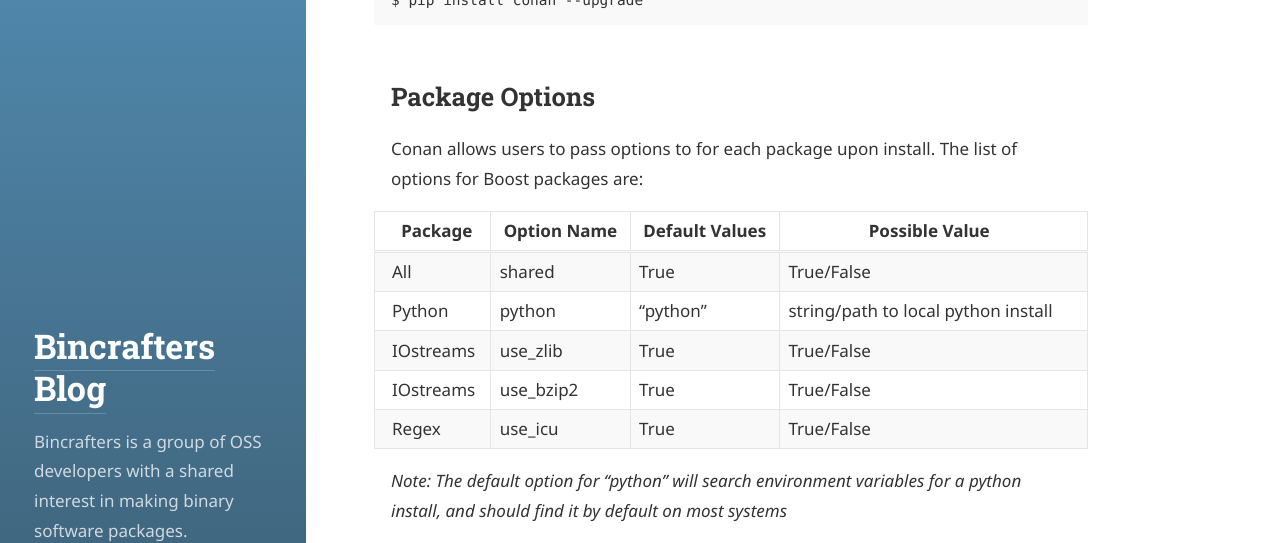
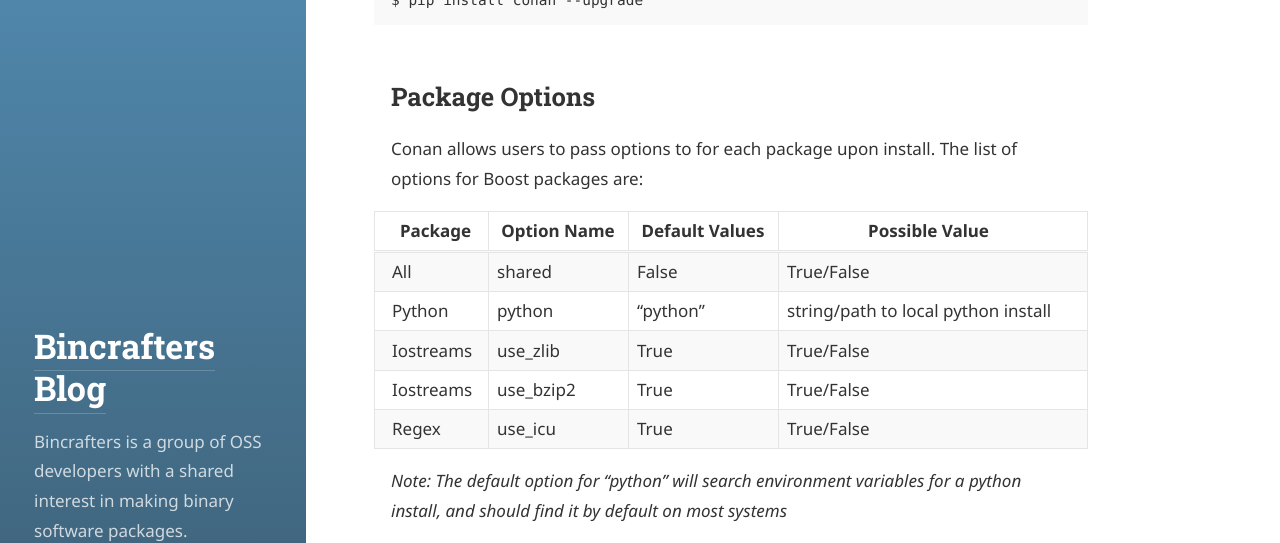
Before and after one commit to bincrafters/bincrafters.github.io, a Jekyll site: the page built from _posts/2017-09-22-boost-modular-packages-conan.md, in a window 1280 px wide and 900 px high, scrolled down 1131 px. Shown: the top 543 px of the window. Built offline with Jekyll 4.4.1, drawn with Linux system fonts in a browser that asks for light colours; some web fonts are replaced.

Commit message:
minor fixes

```diff
--- a/_posts/2017-09-22-boost-modular-packages-conan.md
+++ b/_posts/2017-09-22-boost-modular-packages-conan.md
@@ -32,12 +32,12 @@ It is very highly recommended that you get the latest version of Conan.io 0.27.0
 Conan allows users to pass options to for each package upon install. The list of options for Boost packages are:
 
 |Package        |Option Name		| Default Values   | Possible Value
-|---------------|---------------------|-------------------|------------------
-|All				|shared					| True                | True/False
-|Python			|python					| "python"          | string/path to local python install
-|IOstreams		|use_zlib				| True                | True/False
-|IOstreams		|use_bzip2				| True                | True/False
-|Regex			|use_icu					| True                | True/False
+|---------------|-------------------|-------------------|------------------
+|All				 |shared				| False                | True/False
+|Python		 |python				| "python"          | string/path to local python install
+|Iostreams	 |use_zlib				| True                | True/False
+|Iostreams	 |use_bzip2			| True                | True/False
+|Regex			 |use_icu				| True                | True/False
 
 *Note: The default option for "python" will search environment variables for a python install, and should find it by default on most systems*
 
```
Also changed, not shown: about.md (+1 -1 lines).
